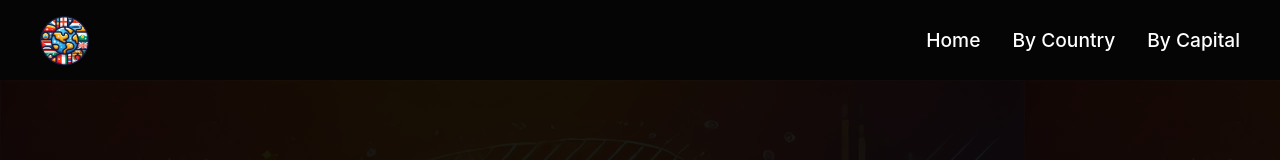
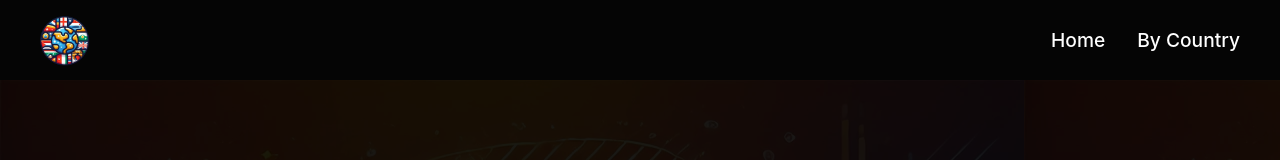
Before and after one commit to simonbruce85/capital-cities, a React (Vite) app: page / in a window 1280 px wide. Shown: the top 160 px of the page. Built offline with nearby package versions, Linux system fonts and the light colour scheme.

Commit message:
removed correct message

```diff
--- a/src/components/game/GameByCountry.tsx
+++ b/src/components/game/GameByCountry.tsx
@@ -66,11 +66,6 @@ const GameByCountry: React.FC<CapitalQuizProps> = ({ countries }) => {
                     </div>
                 ))}
             </div>
-            {isCorrect !== null && (
-                <div className={styles.feedback}>
-                    {isCorrect ? <p>Correct!</p> : <div><p>Incorrect</p><p>Try Again!</p></div>}
-                </div>
-            )}
             <button className={styles.nextButton} onClick={initializeQuiz}>Next Question</button>
         </div>
     );
--- a/src/components/navbar/Navbar.tsx
+++ b/src/components/navbar/Navbar.tsx
@@ -31,11 +31,11 @@ const Navbar: React.FC = () => {
               <div className="nav-links">By Country</div>
             </Link>
           </li>
-          <li onClick={toggleMenu} className="nav-item">
+          {/* <li onClick={toggleMenu} className="nav-item">
             <Link to="/byCountry">
               <div className="nav-links">By Capital</div>
             </Link>
-          </li>
+          </li> */}
         </ul>
       </div>
     </nav>
```
